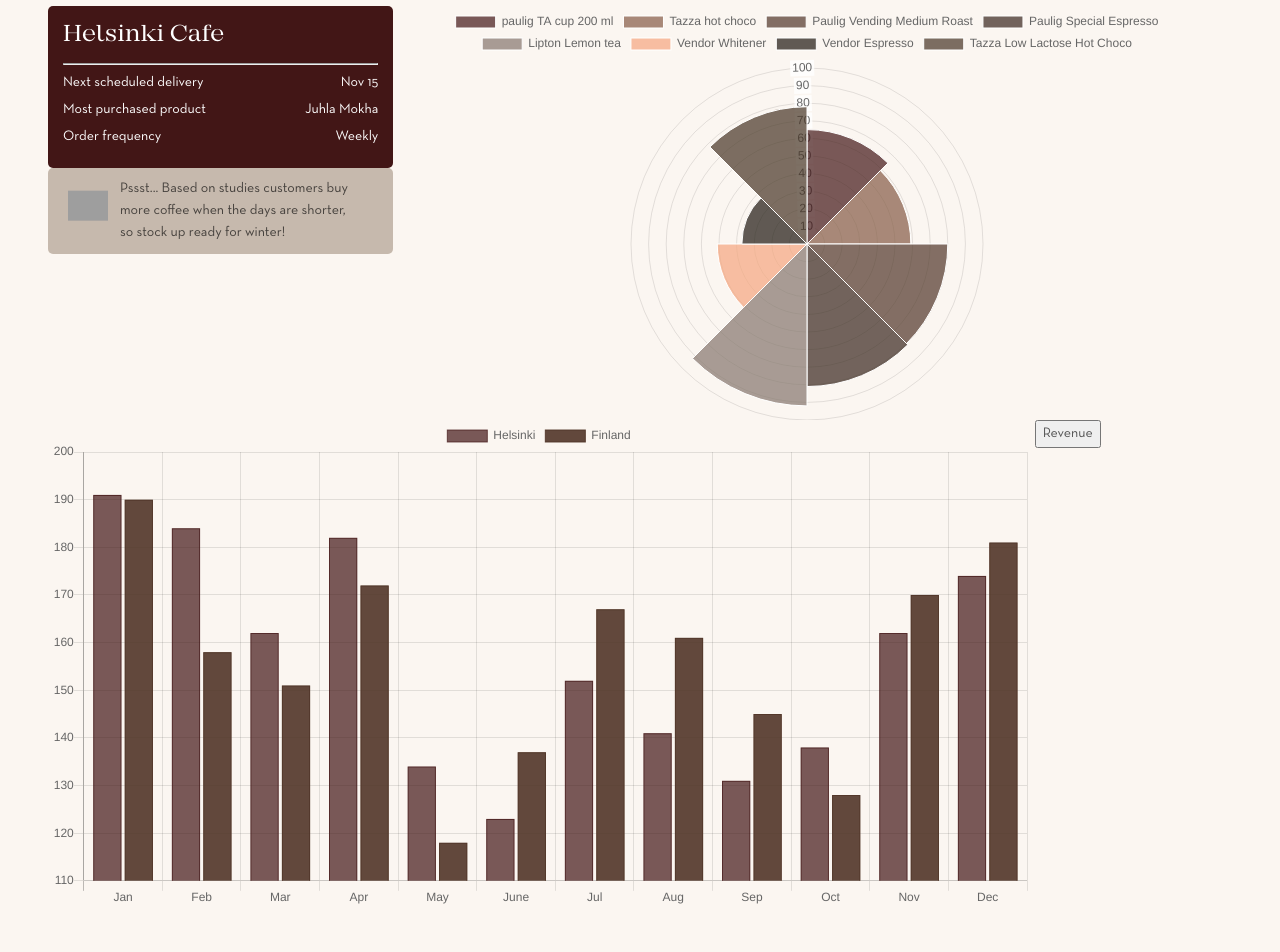
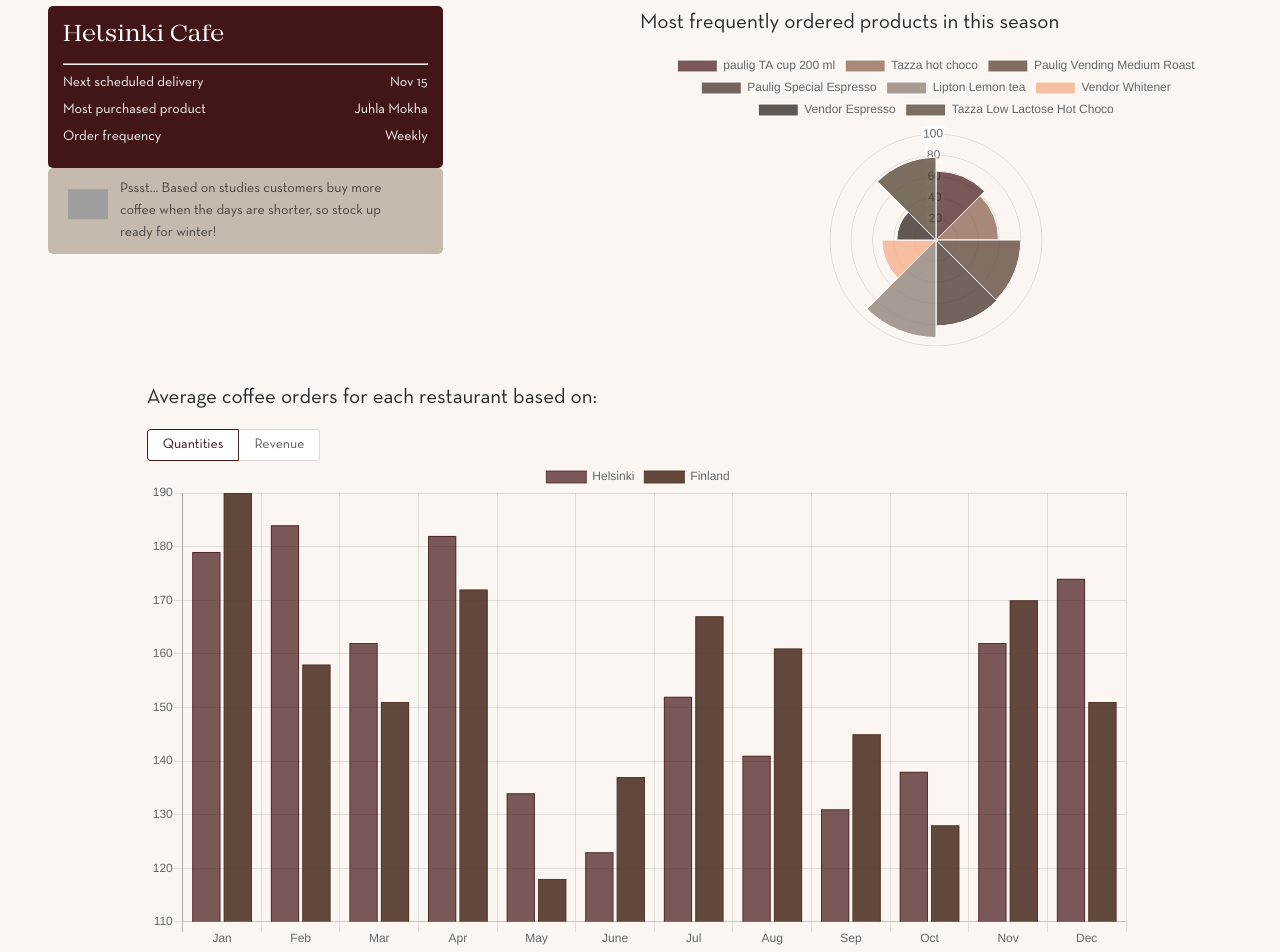
Before and after one commit to biancajemsten/kahvia, a Next.js app: page /data-dashboard in a window 1280 px wide. Shown: the part 184-1136 px from the top of the page. Before the commit the page ends 1095 px from the top, so only its background shows below. Built offline with nearby package versions, Linux system fonts and the light colour scheme; grey boxes are pictures that could not be loaded.

Commit message:
Update to charts... again

```diff
--- a/pages/data-dashboard.js
+++ b/pages/data-dashboard.js
@@ -1,4 +1,4 @@
-import { Col, Row } from "antd";
+import { Col, Row, Radio } from "antd";
 import { useState, useEffect } from "react";
 import { Loading } from "../components/Loading";
 import { Bar, Polar } from 'react-chartjs-2';
@@ -42,21 +42,38 @@
       hoverBorderColor: 'rgba(81,54,41,0.95)',
       data: isQuantity ? countryDataForQuantity : countryDataForRevenue,
     }
-  ]
+  ],
+  options: {
+    scales: {
+      yAxes: [{
+        scaleLabel: {
+          display: true,
+          labelString: 'Y text'
+        }
+      }],
+      xAxes: [{
+        scaleLabel: {
+          display: true,
+          labelString: 'X text'
+        }
+      }],
+    }
+  },
 });
 
-  const cityDataForQuantity = [191, 184, 162, 182, 134, 123, 152, 141, 131, 138, 162, 174];
-  const countryDataForQuantity = [190, 158, 151, 172, 118, 137, 167, 161, 145, 128, 170, 181];
-  const cityDataForRevenue = [995, 884, 962, 434, 523, 382, 452, 656, 745, 635, 838, 974];
-  const countryDataForRevenue = [990, 758, 872, 558, 437, 395, 452, 645, 505, 740, 867, 961];
+  const cityDataForQuantity = [179, 184, 162, 182, 134, 123, 152, 141, 131, 138, 162, 174];
+  const countryDataForQuantity = [190, 158, 151, 172, 118, 137, 167, 161, 145, 128, 170, 151];
+  const cityDataForRevenue = [915, 884, 962, 434, 523, 382, 452, 656, 745, 635, 838, 984];
+  const countryDataForRevenue = [993, 758, 872, 558, 437, 395, 475, 645, 505, 740, 867, 951];
 
-const barOption = (setIsQuantity, isQuantity) => (
-    setIsQuantity(!isQuantity)
-);
+const barOption = (e, setIsQuantity) => {
+  const isQ = !!(e.target.value === 'quantity');
+  setIsQuantity(isQ);
+}
 
 
 export default function DataDashboard() {
-  const [isLoading, setLoading] = useState(false);
+  const [isLoading, setLoading] = useState(true);
   const [isQuantity, setIsQuantity] = useState(true);
 
   useEffect(() => {
@@ -86,21 +103,43 @@
     return (
       <div className="c-dashboard__container">
         <Row>
-          <Col span={7}>
+          <Col span={8}>
             <CafeSummary {...summaryProps} />
               <TextBox {...textBoxProps} />
           </Col>
-          <Col span={17}>
-            <Polar data={pData} />
+          <Col span={4}></Col>
+          <Col span={12}>
+            <Row span={24}>
+            <h2>
+              Most frequently ordered products in this season
+            </h2>
+            </Row>
+            <Row span={24}>
+              <Polar data={pData} />
+            </Row>
           </Col>
         </Row>
         <Row>
+          <Col span={2}></Col>
+          <Col span={22}>
+            <h2 className="c-dashboard__chartDescription">
+              Average coffee orders for each restaurant based on:
+            </h2>
+          </Col>
+          <Col span={2}></Col>
+          <Col span={8}>
+            <Radio.Group defaultValue="quantity" onChange={(e) => barOption(e, setIsQuantity)}>
+              <Radio.Button value="quantity">Quantities</Radio.Button>
+              <Radio.Button value="revenue">Revenue</Radio.Button>
+            </Radio.Group>
+          </Col>
+        </Row>
+        <Row>
+          <Col span={2}></Col>
           <Col span={20}>
             <Bar data={() => bData(isQuantity)} />
           </Col>
-          <Col span={4}>
-            <button onClick={() => barOption(setIsQuantity, isQuantity)}>{isQuantity ? 'Revenue' : 'Quantity'}</button>
-          </Col>
+          <Col span={2}></Col>
         </Row>
       </div>
     );
--- a/styles/data-dashboard.scss
+++ b/styles/data-dashboard.scss
@@ -5,4 +5,8 @@
   &__container {
     height: 100%;
   }
+
+  &__chartDescription {
+    margin: 35px 0 15px;
+  }
 }
```
